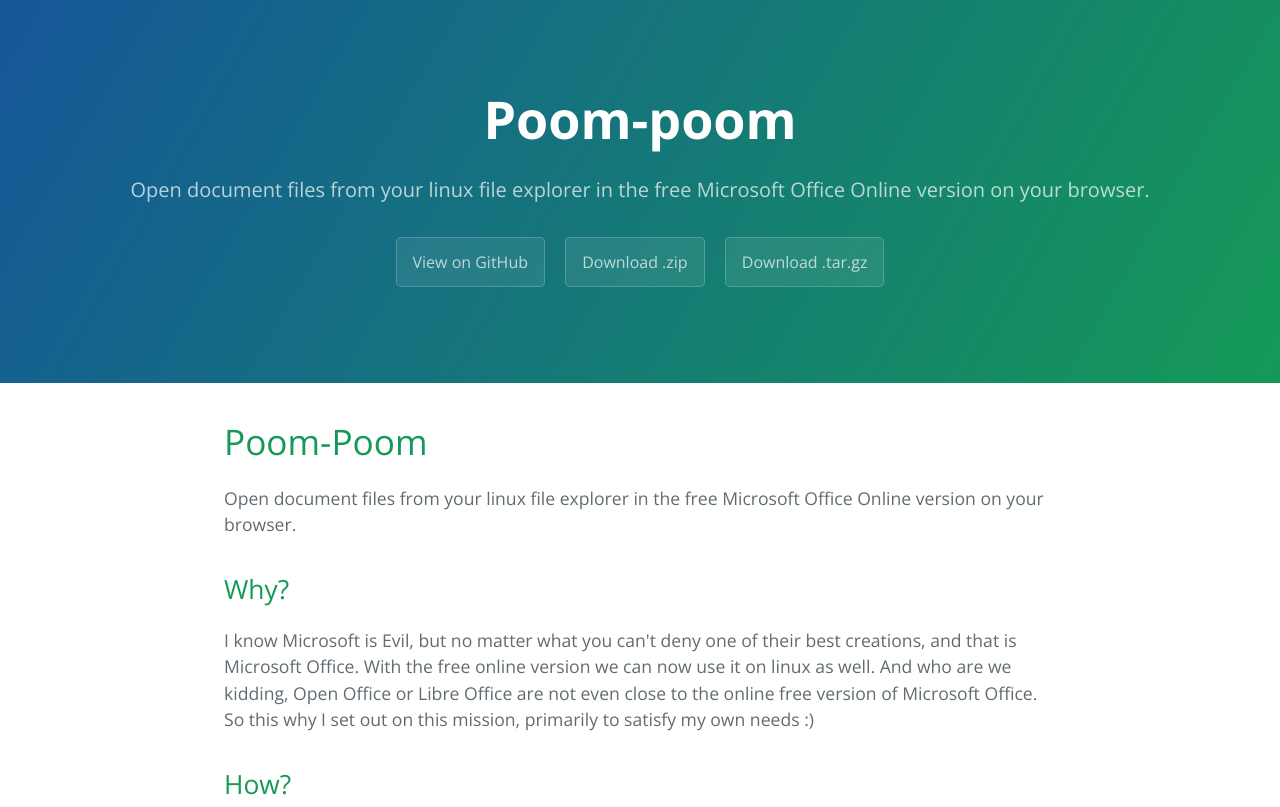
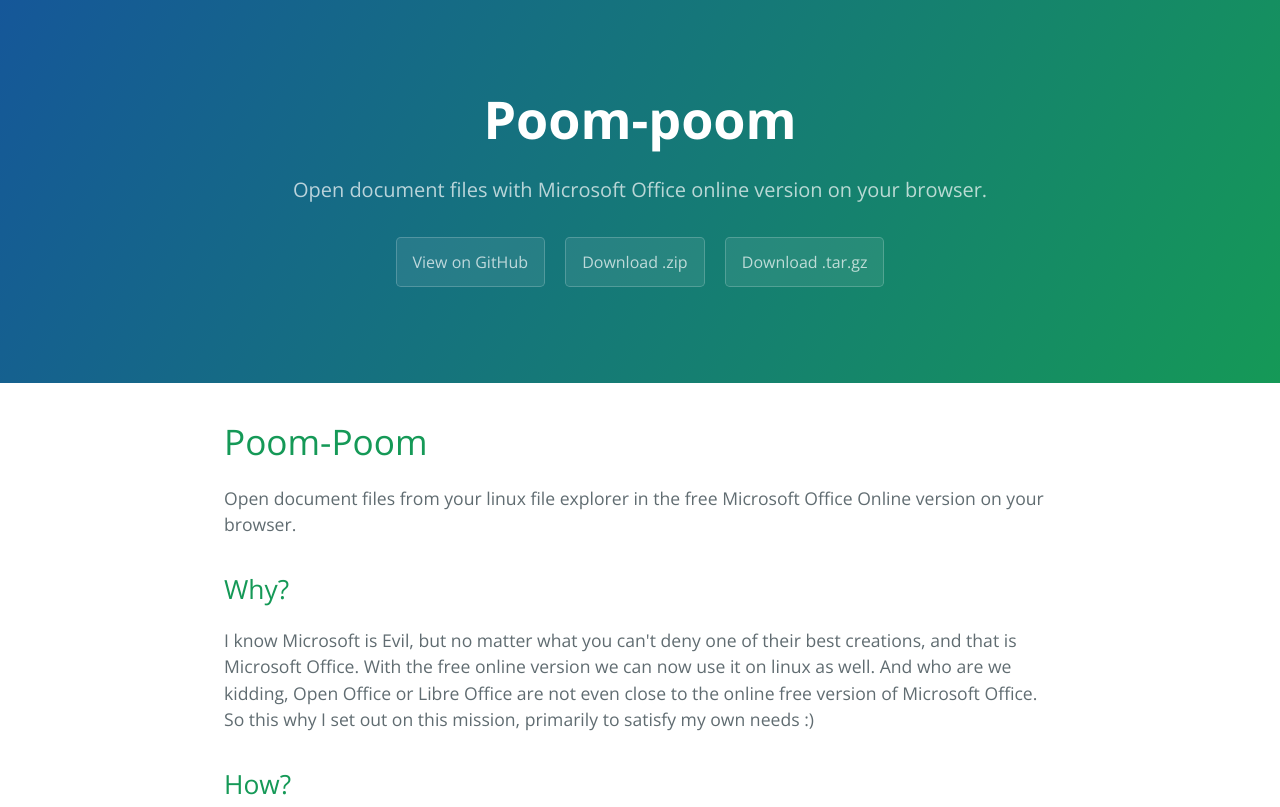
Before and after one commit to redmoses/MS-Office-Online-File-Launcher, a plain HTML site: page index.html in a window 1280 px wide. Shown: the top 807 px of the page. Drawn offline with nearby package versions, Linux system fonts and the light colour scheme.

```diff
--- a/index.html
+++ b/index.html
@@ -12,7 +12,7 @@
   <body>
     <section class="page-header">
       <h1 class="project-name">Poom-poom</h1>
-      <h2 class="project-tagline">Open document files from your linux file explorer in the free Microsoft Office Online version on your browser. </h2>
+      <h2 class="project-tagline">Open document files with Microsoft Office online version on your browser.</h2>
       <a href="https://github.com/redmoses/poom-poom" class="btn">View on GitHub</a>
       <a href="https://github.com/redmoses/poom-poom/zipball/master" class="btn">Download .zip</a>
       <a href="https://github.com/redmoses/poom-poom/tarball/master" class="btn">Download .tar.gz</a>
```
Also changed, not shown: params.json (line endings or trailing spaces).
